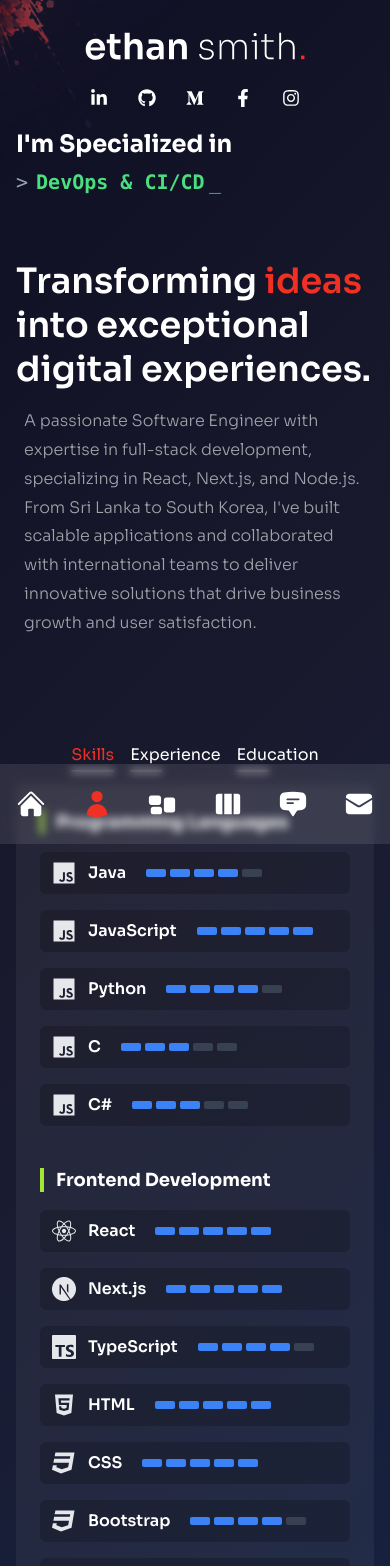
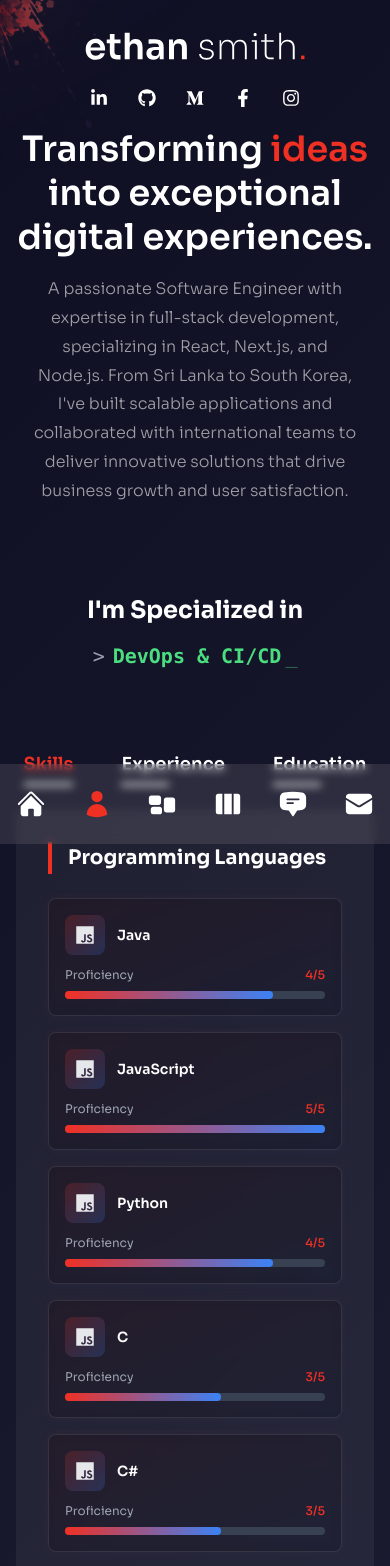
Before and after one commit to arosha619/modern-portfolio-me-2.0, a Next.js app: page /about in a window 390 px wide. Shown: the top 1566 px of the page. Built offline with nearby package versions, Linux system fonts and the light colour scheme.

Commit message:
fix issues on about

```diff
--- a/app/about/page.jsx
+++ b/app/about/page.jsx
@@ -261,9 +261,32 @@ const About = () => {
 
   return (
     <div className="min-h-screen flex flex-col items-center max-w-screen-xl mx-auto px-4 py-12 gap-8 xl:gap-4 pb-24">
+      {/* About Me Section */}
+      <div className="w-full flex flex-col items-center text-center mb-8 mt-20">
+        <motion.h2
+          variants={fadeIn("right", 0.2)}
+          initial="hidden"
+          animate="show"
+          exit="hidden"
+          className="h2 text-center"
+        >
+          Transforming <span className="text-accent">ideas</span> into exceptional digital experiences.
+        </motion.h2>
+        <motion.p
+          variants={fadeIn("right", 0.4)}
+          initial="hidden"
+          animate="show"
+          className="max-w-[600px] mb-6 xl:mb-8 px-4 xl:px-0 text-center"
+        >
+          A passionate Software Engineer with expertise in full-stack development, specializing in React, Next.js, and Node.js.
+          From Sri Lanka to South Korea, I've built scalable applications and collaborated with international teams to deliver
+          innovative solutions that drive business growth and user satisfaction.
+        </motion.p>
+      </div>
+
       {/* Specialized In Section */}
-      <div className="w-full flex flex-col items-start xl:items-start mb-8 mt-20">
-        <h2 className="text-2xl md:text-3xl font-bold mb-2">
+      <div className="w-full flex flex-col items-center text-center mb-8">
+        <h2 className="text-2xl md:text-3xl font-bold mb-4 text-white">
           I'm Specialized in
         </h2>
         <div className="flex items-center text-xl md:text-2xl font-mono">
@@ -275,48 +298,25 @@ const About = () => {
         </div>
       </div>
 
-      {/* About Me Section */}
-      <div className="w-full flex flex-col items-start xl:items-start mb-8">
-        <motion.h2
-          variants={fadeIn("right", 0.2)}
-          initial="hidden"
-          animate="show"
-          exit="hidden"
-          className="h2"
-        >
-          Transforming <span className="text-accent">ideas</span> into exceptional digital experiences.
-        </motion.h2>
-        <motion.p
-          variants={fadeIn("right", 0.4)}
-          initial="hidden"
-          animate="show"
-          className="max-w-[500px] mb-6 xl:mb-8 px-2 xl:px-0"
-        >
-          A passionate Software Engineer with expertise in full-stack development, specializing in React, Next.js, and Node.js.
-          From Sri Lanka to South Korea, I've built scalable applications and collaborated with international teams to deliver
-          innovative solutions that drive business growth and user satisfaction.
-        </motion.p>
-      </div>
-
       {/* Skills, Experience, Education Tabs Section */}
       <div className="w-full flex flex-col items-center justify-center mt-4">
-        <div className="flex gap-x-4 xl:gap-x-8 justify-center mb-4 w-full max-w-2xl">
+        <div className="flex gap-x-12 xl:gap-x-20 2xl:gap-x-24 justify-center mb-8 w-full max-w-4xl">
           {aboutTabs.map((item, itemI) => (
             <div
               key={itemI}
               className={`${
                 index === itemI &&
                 "text-accent after:w-[100%] after:bg-accent after:transition-all after:duration-300"
-              } cursor-pointer capitalize xl:text-lg relative after:w-8 after:h-[2px] after:bg-white after:absolute after:-bottom-1 after:left-0`}
+              } cursor-pointer capitalize text-lg xl:text-xl 2xl:text-2xl font-semibold relative after:w-12 after:h-[3px] after:bg-white after:absolute after:-bottom-2 after:left-0 hover:text-accent/80 transition-all duration-300`}
               onClick={() => setIndex(itemI)}
             >
               {item.title === 'credentials' ? 'Education' : item.title}
             </div>
           ))}
         </div>
-        {/* Custom Skills Section for Skills Tab */}
+                 {/* Enhanced Skills Section for Skills Tab */}
          {index === 0 ? (
-          <div className="w-full max-w-5xl bg-white/5 rounded-lg p-6 flex flex-col gap-10">
+           <div className="w-full max-w-7xl bg-white/5 rounded-lg p-8 flex flex-col gap-12">
              {skillCategories.map((cat, catIdx) => (
                <motion.div
                  key={cat.title}
@@ -326,30 +326,82 @@ const About = () => {
                  transition={{ duration: 0.5, delay: catIdx * 0.1 }}
                  className="w-full"
                >
-                <div className="flex items-center mb-4">
-                  <div className="border-l-4 border-l-lime-400 h-6 mr-3" />
-                  <h4 className="text-lg font-bold text-white">{cat.title}</h4>
+                 {/* Category Header */}
+                 <div className="flex items-center mb-6">
+                   <div className="border-l-4 border-l-accent h-8 mr-4" />
+                   <h4 className="text-xl font-bold text-white">{cat.title}</h4>
                  </div>
-                <div className="grid grid-cols-1 sm:grid-cols-2 md:grid-cols-3 lg:grid-cols-4 gap-4">
+
+                 {/* Skills Grid */}
+                 <div className="grid grid-cols-1 sm:grid-cols-2 lg:grid-cols-3 xl:grid-cols-4 2xl:grid-cols-5 gap-4">
                    {cat.skills.map((skill, skillIdx) => (
                      <motion.div
                        key={skill.name}
-                      initial={{ opacity: 0, x: 40 }}
-                      whileInView={{ opacity: 1, x: 0 }}
+                       initial={{ opacity: 0, y: 20 }}
+                       whileInView={{ opacity: 1, y: 0 }}
                        viewport={{ once: true, amount: 0.2 }}
                        transition={{ duration: 0.4, delay: skillIdx * 0.05 }}
-                      className="flex items-center gap-3 bg-black/20 rounded-md px-3 py-2 min-w-0"
+                       whileHover={{
+                         scale: 1.02,
+                         transition: { duration: 0.2 }
+                       }}
+                       className="group relative"
                      >
-                      <skill.icon className="text-2xl text-gray-200 flex-shrink-0" />
-                      <span className="font-semibold text-white whitespace-nowrap truncate flex-shrink-0 max-w-[120px]">{skill.name}</span>
-                      <div className="flex-1 min-w-0">
-                        <SkillBar level={skill.level} />
+                       {/* Card Background */}
+                       <div className="absolute inset-0 bg-gradient-to-br from-accent/5 to-blue-500/5 rounded-lg blur-sm group-hover:blur-md transition-all duration-300" />
+
+                       {/* Main Card */}
+                       <div className="relative bg-black/20 backdrop-blur-sm border border-white/10 rounded-lg p-4 hover:border-accent/30 transition-all duration-300">
+                         <div className="flex items-center gap-3 mb-3">
+                           <div className="w-10 h-10 bg-gradient-to-br from-accent/20 to-blue-500/20 rounded-lg flex items-center justify-center flex-shrink-0">
+                             <skill.icon className="text-xl text-gray-200" />
+                           </div>
+                           <span className="font-semibold text-white text-sm truncate">{skill.name}</span>
+                         </div>
+
+                         {/* Skill Level */}
+                         <div className="flex items-center justify-between">
+                           <span className="text-xs text-gray-400">Proficiency</span>
+                           <span className="text-xs text-accent font-medium">{skill.level}/5</span>
+                         </div>
+
+                         {/* Progress Bar */}
+                         <div className="mt-2 w-full bg-gray-700 rounded-full h-2">
+                           <motion.div
+                             initial={{ width: 0 }}
+                             whileInView={{ width: `${(skill.level / 5) * 100}%` }}
+                             viewport={{ once: true }}
+                             transition={{ duration: 1, delay: skillIdx * 0.1 }}
+                             className="bg-gradient-to-r from-accent to-blue-500 h-2 rounded-full"
+                           />
+                         </div>
                        </div>
                      </motion.div>
                    ))}
                  </div>
                </motion.div>
              ))}
+
+             {/* Skills Summary */}
+             <motion.div
+               initial={{ opacity: 0, y: 20 }}
+               whileInView={{ opacity: 1, y: 0 }}
+               viewport={{ once: true }}
+               transition={{ duration: 0.6, delay: 0.5 }}
+               className="mt-8 p-6 bg-gradient-to-r from-accent/10 to-blue-500/10 rounded-lg border border-accent/20"
+             >
+               <div className="flex items-center gap-3 mb-3">
+                 <div className="w-8 h-8 bg-accent rounded-full flex items-center justify-center">
+                   <span className="text-white text-sm font-bold">⚡</span>
+                 </div>
+                 <h4 className="text-white font-semibold text-lg">Technical Expertise</h4>
+               </div>
+               <p className="text-white/80 text-sm leading-relaxed">
+                 Comprehensive full-stack development skills with expertise in modern web technologies,
+                 cloud platforms, and DevOps practices. Experienced in building scalable applications
+                 and collaborating with international teams across diverse technology stacks.
+               </p>
+             </motion.div>
            </div>
         ) : index === 1 ? (
           // Enhanced Experience Section
```
Lines whose indentation alone changed are shown as unchanged.
